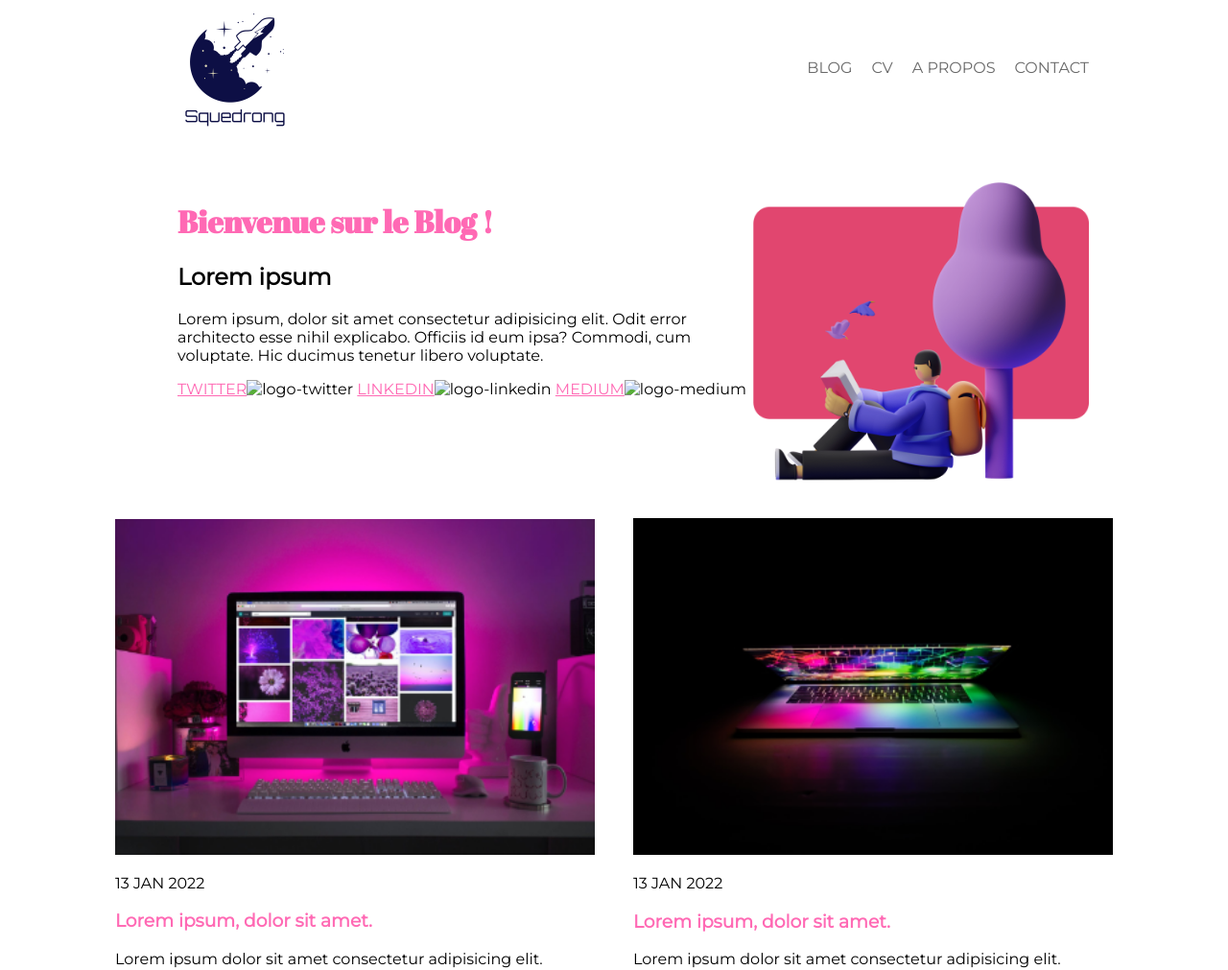
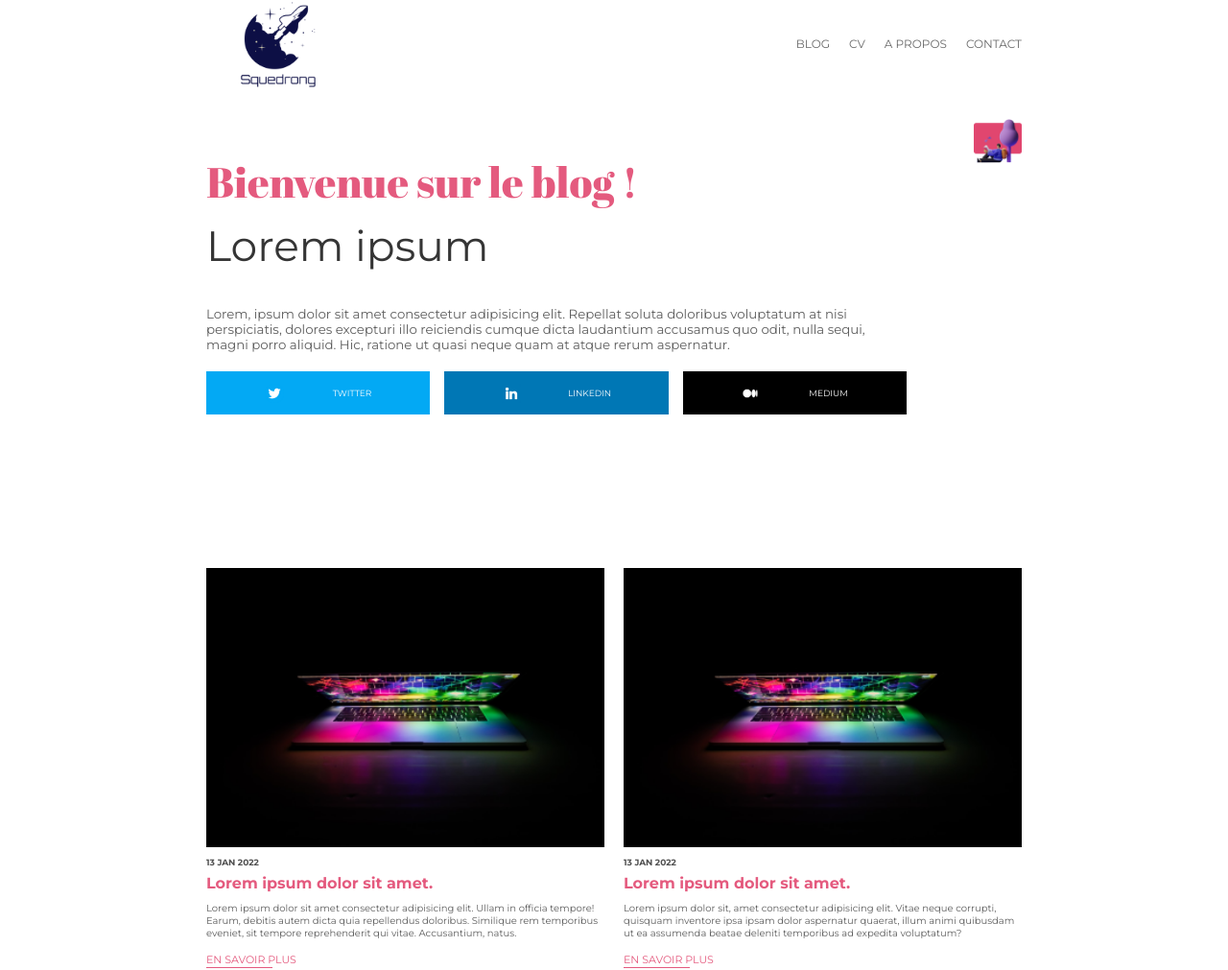
Before and after one commit to Olaffson/projet_squedrong, a plain HTML site: page index.html in a window 1280 px wide. Shown: the part 32-1043 px from the top of the page at 96% size. Drawn offline with Linux system fonts and the light colour scheme.

```diff
--- a/index.html
+++ b/index.html
@@ -1,6 +1,5 @@
 <!DOCTYPE html>
 <html lang="fr">
-
 <head>
     <meta charset="UTF-8">
     <meta http-equiv="X-UA-Compatible" content="IE=edge">
@@ -9,123 +8,104 @@
     <link rel="stylesheet" href="style.css">
     <link rel="preconnect" href="https://fonts.googleapis.com">
     <link rel="preconnect" href="https://fonts.gstatic.com" crossorigin>
-    <link href="https://fonts.googleapis.com/css2?family=Abril+Fatface&family=Montserrat&display=swap" rel="stylesheet">
+    <link href="https://fonts.googleapis.com/css2?family=Abril+Fatface&family=Montserrat:wght@100;400;700;900&display=swap" rel="stylesheet">
 </head>
-
-<body>
-    <header>
-        <nav>
-            <a href="index.html"><img src="images/logo.png" alt="logo du site"></a>
+    <body class="index-html">
+        <header class="first-first">
+            <nav class="second">
+                <a class="logo" href="index.html"><img src="images/logo.png" alt="logo du site"></a>
                 <ul>
-                <li><a href="blog">BLOG</a></li>
+                    <li><a href="./index.html">BLOG</a></li>
                     <li><a href="cv">CV</a></li>
-                <li><a href="a_propos">A PROPOS</a></li>
-                <li><a href="contact">CONTACT</a></li>
+                    <li><a href="A_propos.html">A PROPOS</a></li>
+                    <li><a href="./contact.html">CONTACT</a></li>
                 </ul>
             </nav>
 
-        <div>
-            <ul>
-                <li>
-                    <h1>Bienvenue sur le Blog !</h1>
-                </li>
-                <li>
+
+
+            <article id="zzz">
+                <div class="first">
+                    <h1>Bienvenue sur le blog !</h1>
                     <h2>Lorem ipsum</h2>
-                </li>
-                <li>
-                    <p>Lorem ipsum, dolor sit amet consectetur adipisicing elit. Odit error architecto esse nihil explicabo.
-                        Officiis id eum ipsa? Commodi, cum voluptate. Hic ducimus tenetur libero voluptate.</p>
-                </li>
-                <li>
-                    <!-- peut etre faire une grille ici pour les 3 liens, le bouton entier doit etre cliquable -->
-                    <!-- img + text et background color dans la case -->
-                    <a href="https://twitter.com/?lang=fr">TWITTER</a><img src="logo-twitter" alt="logo-twitter">
-                    <a href="https://www.linkedin.com/home">LINKEDIN</a><img src="logo-linkedin" alt="logo-linkedin">
-                    <a href="https://medium.com/">MEDIUM</a><img src="logo-medium" alt="logo-medium">
-                </li>
+                    <p>Lorem, ipsum dolor sit amet consectetur adipisicing elit. Repellat soluta doloribus voluptatum at nisi perspiciatis, dolores excepturi illo reiciendis cumque dicta laudantium accusamus quo odit, nulla sequi, magni porro aliquid. Hic, ratione ut quasi neque quam at atque rerum aspernatur.</p>
+                    <nav>
+                        <a class="lien-1" href="https://twitter.com/?lang=fr"><img src="images/logo-twitter.png" alt="logo twitter"><span>TWITTER</span></a>
 
-            </ul>
-            <img src="images/illustration.png" alt="illustration" width="350px">
+                        <a class="lien-2" href="https://www.linkedin.com/home"><img src="images/logo-linkedine.png" alt="logo linkedin"><span>LINKEDIN</span></a>
 
+                        <a class="lien-3" href="https://medium.com/"><img src="images/logo-medium.png" alt="logo medium"><span>MEDIUM</span></a>
+                    </nav>
                 </div>
+
+                <div class="illustration">
+                    <img src="images/illustration.png" alt="illustration">
+                </div>
+            </article>
         </header>
 
         <main>
-
-        <article>
-            <img src="./images/image1.png" alt="image de l'article 1" width="500px">
-            <p>13 JAN 2022</p>
-            <h3>Lorem ipsum, dolor sit amet.</h3>
-            <p>Lorem ipsum dolor sit amet consectetur adipisicing elit. Aliquam quasi officia vel eum vero, ex
-                voluptatibus
-                sapiente, culpa asperiores ea sunt laboriosam eaque autem, ad repellat voluptate facilis reiciendis
-                natus.
-            </p>
+            <article class=third>
+                <div class="fourth">
+                    <img src="images/image2.png" alt="">
+                    <span>13 JAN 2022</span>
+                    <h3>Lorem ipsum dolor sit amet.</h3>
+                    <p>Lorem ipsum dolor sit amet consectetur adipisicing elit. Ullam in officia tempore! Earum, debitis autem dicta quia repellendus doloribus. Similique rem temporibus eveniet, sit tempore reprehenderit qui vitae. Accusantium, natus.</p>
                     <a href="#">EN SAVOIR PLUS</a>
+                </div>
             </article>
 
-        <article>
-            <img src="./images/image2.png" alt="image de l'article 2" width="500px">
-            <p>13 JAN 2022</p>
-            <h3>Lorem ipsum, dolor sit amet.</h3>
-            <p>Lorem ipsum dolor sit amet consectetur adipisicing elit. Aliquam quasi officia vel eum vero, ex
-                voluptatibus
-                sapiente, culpa asperiores ea sunt laboriosam eaque autem, ad repellat voluptate facilis reiciendis
-                natus.
-            </p>
+            <article class=third>
+                <div class="fourth">
+                    <img src="images/image2.png" alt="">
+                    <span>13 JAN 2022</span>
+                    <h3>Lorem ipsum dolor sit amet.</h3>
+                    <p>Lorem ipsum dolor sit, amet consectetur adipisicing elit. Vitae neque corrupti, quisquam inventore ipsa ipsam dolor aspernatur quaerat, illum animi quibusdam ut ea assumenda beatae deleniti temporibus ad expedita voluptatum?</p>
                     <a href="#">EN SAVOIR PLUS</a>
+                </div>
             </article>
 
-        <article>
-            <img src="./images/image1.png" alt="image de l'article 1" width="500px">
-            <p>13 JAN 2022</p>
-            <h3>Lorem ipsum, dolor sit amet.</h3>
-            <p>Lorem ipsum dolor sit amet consectetur adipisicing elit. Aliquam quasi officia vel eum vero, ex
-                voluptatibus
-                sapiente, culpa asperiores ea sunt laboriosam eaque autem, ad repellat voluptate facilis reiciendis
-                natus.
-            </p>
+            <article class=third>
+                <div class="fourth">
+                    <img src="images/image2.png" alt="">
+                    <span>13 JAN 2022</span>
+                    <h3>Lorem ipsum dolor sit amet.</h3>
+                    <p>Lorem ipsum dolor sit amet consectetur adipisicing elit. Nam, aperiam. Autem possimus cupiditate, iusto recusandae minus quibusdam nulla dolorum veniam expedita quam doloremque? Amet accusantium nam, et consectetur porro autem!</p>
                     <a href="#">EN SAVOIR PLUS</a>
+                </div>
             </article>
 
-        <article>
-            <img src="./images/image2.png" alt="image de l'article 2" width="500px">
-            <p>13 JAN 2022</p>
-            <h3>Lorem ipsum, dolor sit amet.</h3>
-            <p>Lorem ipsum dolor sit amet consectetur adipisicing elit. Aliquam quasi officia vel eum vero, ex
-                voluptatibus
-                sapiente, culpa asperiores ea sunt laboriosam eaque autem, ad repellat voluptate facilis reiciendis
-                natus.
-            </p>
+            <article class=third>
+                <div class="fourth">
+                    <img src="images/image2.png" alt="">
+                    <span>13 JAN 2022</span>
+                    <h3>Lorem ipsum dolor sit amet.</h3>
+                    <p>Lorem, ipsum dolor sit amet consectetur adipisicing elit. Nobis illum voluptatum nesciunt ducimus facilis beatae, quidem eveniet veritatis. Esse, explicabo magnam earum fugit reiciendis itaque velit officia expedita commodi exercitationem.</p>
                     <a href="#">EN SAVOIR PLUS</a>
+                </div>
             </article>
 
-        <article>
-            <img src="./images/image1.png" alt="image de l'article 1" width="500px">
-            <p>13 JAN 2022</p>
-            <h3>Lorem ipsum, dolor sit amet.</h3>
-            <p>Lorem ipsum dolor sit amet consectetur adipisicing elit. Aliquam quasi officia vel eum vero, ex
-                voluptatibus
-                sapiente, culpa asperiores ea sunt laboriosam eaque autem, ad repellat voluptate facilis reiciendis
-                natus.
-            </p>
+            <article class=third>
+                <div class="fourth">
+                    <img src="images/image2.png" alt="">
+                    <span>13 JAN 2022</span>
+                    <h3>Lorem ipsum dolor sit amet.</h3>
+                    <p>Lorem, ipsum dolor sit amet consectetur adipisicing elit. Necessitatibus, excepturi harum? Voluptatum ea eos cum nihil similique deserunt nam beatae? Veniam commodi dolorum officiis adipisci ratione doloremque reiciendis, asperiores dolores?</p>
                     <a href="#">EN SAVOIR PLUS</a>
+                </div>
             </article>
 
-        <article>
-            <img src="./images/image2.png" alt="image de l'article 2" width="500px">
-            <p>13 JAN 2022</p>
-            <h3>Lorem ipsum, dolor sit amet.</h3>
-            <p>Lorem ipsum dolor sit amet consectetur adipisicing elit. Aliquam quasi officia vel eum vero, ex
-                voluptatibus
-                sapiente, culpa asperiores ea sunt laboriosam eaque autem, ad repellat voluptate facilis reiciendis
-                natus.
-            </p>
+            <article class=third>
+                <div class="fourth">
+                    <img src="images/image2.png" alt="">
+                    <span>13 JAN 2022</span>
+                    <h3>Lorem ipsum dolor sit amet.</h3>
+                    <p>Lorem ipsum dolor, sit amet consectetur adipisicing elit. Ad nisi explicabo assumenda, eos natus eligendi architecto. Nam in nesciunt provident vitae vel quisquam nulla, tempora vero aperiam eligendi eum asperiores.</p>
                     <a href="#">EN SAVOIR PLUS</a>
+                </div>
             </article>
 
         </main>
 
     </body>
-
 </html>
--- a/style.css
+++ b/style.css
@@ -1,71 +1,170 @@
-body{
-    display: flex;
-    flex-direction: column;
-    justify-content: center;
-    align-items: center;
+.index-html{
+    margin: auto;
+    max-width: 850px;
     font-family: 'Montserrat', sans-serif;
-    margin: auto;
-    max-width: 1100px;
 }
-
-nav {
+header > .second {
     display: flex;
     justify-content: space-between;
     align-items: center;
 }
+.second img {
+    height: 150px;
+}
+h1{
+    font-family: 'Abril Fatface', cursive;
+    font-size: 44px;;
+    color: #e1466fe4;
+    margin-bottom: 10px;
+    font-weight: 100;
+}
+#zzz .first h2{
+    margin-top: 10px;
+    font-weight: 490;
+    font-size: 44px;
+    color: rgb(53, 53, 53);
+}
+.first > p {
+    font-size: smaller;
+    color: rgba(45, 45, 45, 0.771);
+    margin-bottom: 20px;
+}
 
-nav ul{
+.second ul {
     display: flex;
     gap: 20px;
-    list-style-type: none;
+    align-self: center;
+    list-style: none;
+    font-size:12px;
 }
 
-div ul {
-    list-style: none;
-    max-width: 600px;
+.second ul li{
+    overflow: hidden;
+    transition: 0.25s ease;
 }
 
-nav a{
+.second ul li:hover{
+    transform: scale(0.9);
+    text-decoration: underline;
+
+}
+
+.second a{
     color: dimgray;
     text-decoration: none;
 }
 
-div{
+#zzz {
     display: flex;
-    flex-direction: row;
-}
-
-main{
-    display: grid;
-    grid-template-columns: 1fr 1fr;
-    grid-template-rows: 1fr 1fr 1fr;
-    margin: auto;
-    align-items: center;
+    justify-content: space-between;
+    gap: 70px;
 }
 
 
-h3 {
-    color: hotpink;
+.first nav  {
+    height: 45px;
+    display: flex;
+    justify-content: space-between;
+    gap: 15px;
+}
+.first nav a {
+    text-decoration: none;
+    padding: 10px;
+    color: rgb(255, 255, 255);
+    display: flex;
+    align-items: center;
+    justify-content: space-evenly;
+    flex: 1 1 0px;
+    overflow: hidden;
+    transition: 0.25s ease;
+}
+.first nav a:hover{
+    transform: scale(1.05);
+}
+#zzz span{
+    font-size:xx-small;
+}
+.lien-1{
+    background-color:#03a9f4;
+}
+.lien-2{
+    background-color: #0077b5;
+}
+.lien-3{
+    background-color: black;
+}
+.first nav img{
+    height: 20px;
+
+}
+#zzz .illustration img{
+    height: 50px;
+}
+.illustration{
+    display: flex;
+    align-self: flex-start;
 }
 
-a {
-    color: hotpink;
-}
-
-
-h3, a, .DetailsH1 {
-    color: hotpink;
+ main{
+    display: grid;
+    grid-template-columns: 1fr 1fr;
+    grid-gap: 20px;
+    margin-bottom: 400px;
+    margin-top: 130px;
 
 }
 
 
-h1{
-    font-family: 'Abril Fatface', cursive;
-    color: hotpink;
+.fourth img {
+    width: 100%;
+    margin-top: 30px;
 }
 
-article{
-    padding: 10px;
-    margin: 10px;
-    max-width: 500px;
+
+.fourth span {
+    font-size: 9px;
+    font-weight:600;
+    color: rgba(50, 50, 50, 0.855);
 }
+
+.fourth p{
+    font-size: 10px;
+    color: rgba(59, 59, 59, 0.824);
+}
+
+
+.fourth a{
+    text-decoration: none;
+    color: #e1466fe4 ;
+}
+
+.fourth h3{
+    font-weight:600;
+    font-size: 16px;
+    color: #e1466fe4;
+    margin-top: 5px;
+    margin-bottom: 2px;
+}
+
+
+
+.fourth a {
+    font-size:11px;
+    position: relative;
+}
+
+
+.fourth a::after {
+    content: "";
+    position: absolute;
+    left: 0;
+    bottom: -2px;
+    height: 1px;
+    width: 74%;
+    background-color: #e1466fe4;
+    transition: width 0.3s ease-in-out;
+}
+
+.fourth a:hover::after {
+    width: 100%;
+}
```
Also changed, not shown: images/logo-linkedine.png (added), images/logo-medium.png (added), images/logo-twitter.png (added). Lines whose indentation alone changed are shown as unchanged.
